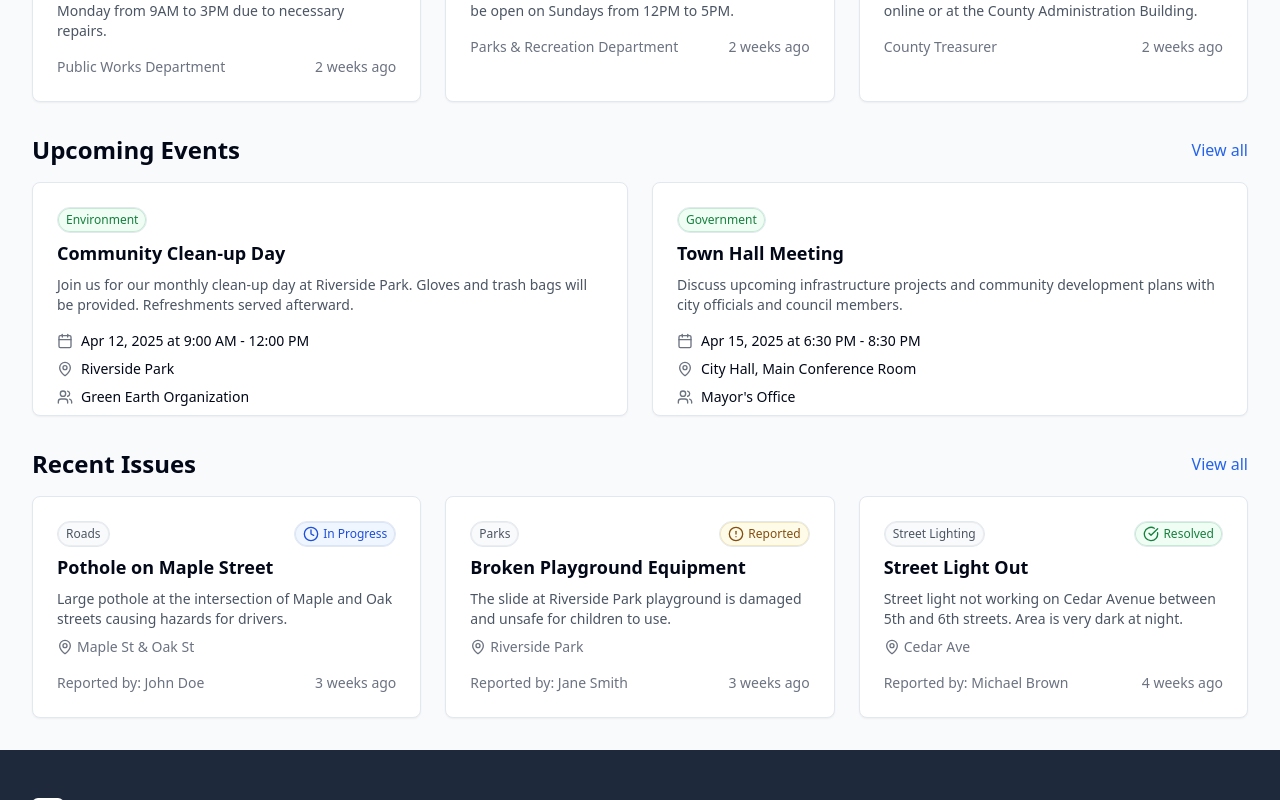
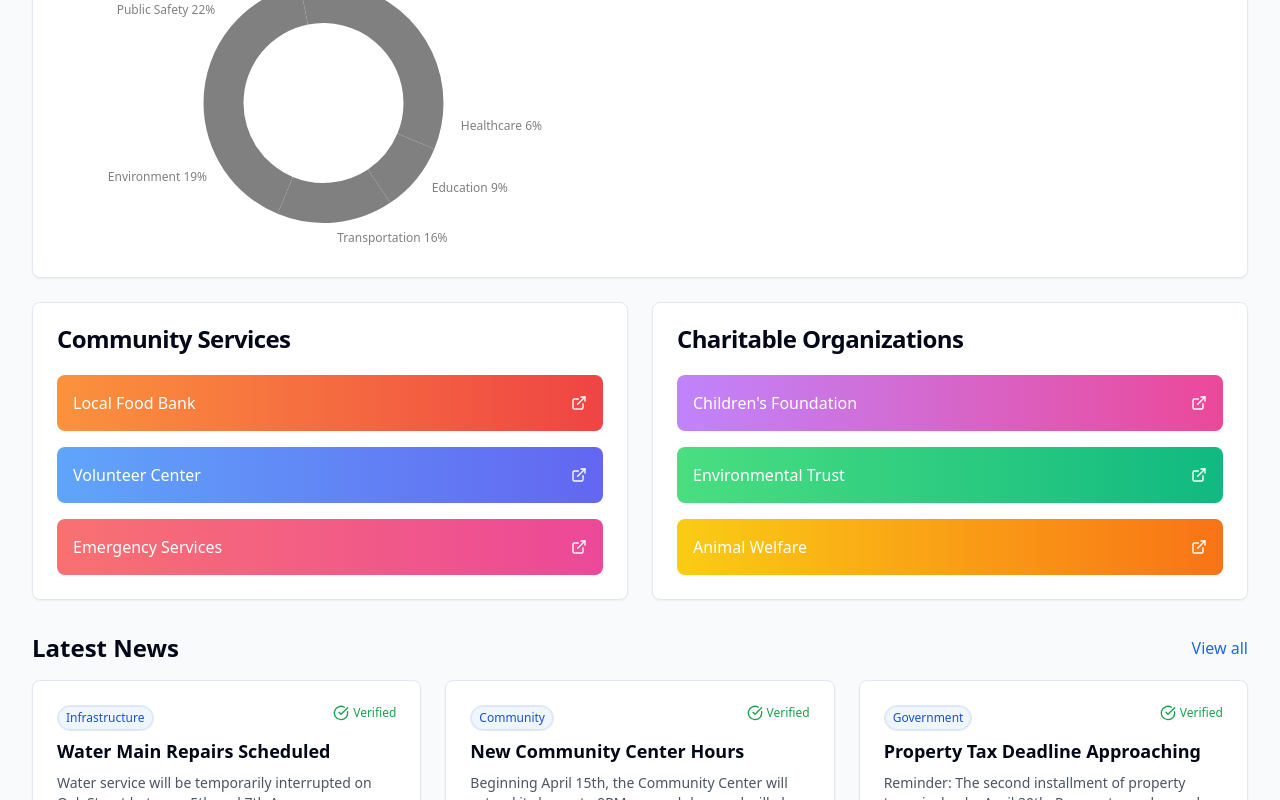
Before and after one commit to Rb141/smart-interactive-verse, a React (Vite) app: page / in a window 1280 px wide. Shown: the part 1554-2354 px from the top of the page. Built offline with nearby package versions, Linux system fonts and the light colour scheme.

Commit message:
Enhance dashboard graphs and add links
Improve the visual appearance of the trends and distribution graphs in the dashboard. Add links to community services and charitable organizations.

```diff
--- a/src/components/DashboardStats.tsx
+++ b/src/components/DashboardStats.tsx
@@ -1,8 +1,8 @@
-
 import { Line, Pie, PieChart, ResponsiveContainer, XAxis, YAxis, Tooltip, CartesianGrid, Legend } from 'recharts';
 import { Card, CardContent, CardHeader, CardTitle } from '@/components/ui/card';
 import { ChartContainer } from '@/components/ui/chart';
 import { motion } from 'framer-motion';
+import { ExternalLink } from 'lucide-react';
 
 const data = [
   { month: 'Jan', issues: 85, resolved: 65, pending: 20 },
@@ -30,9 +30,21 @@ const categoryData = [
 
 const COLORS = ['#2563eb', '#10b981', '#f97316', '#eab308', '#ec4899', '#8b5cf6'];
 
+const communityLinks = [
+  { name: "Local Food Bank", url: "https://foodbank.org", color: "from-orange-400 to-red-500" },
+  { name: "Volunteer Center", url: "https://volunteer.org", color: "from-blue-400 to-indigo-500" },
+  { name: "Emergency Services", url: "https://emergency.org", color: "from-red-400 to-pink-500" },
+];
+
+const charityLinks = [
+  { name: "Children's Foundation", url: "https://children.org", color: "from-purple-400 to-pink-500" },
+  { name: "Environmental Trust", url: "https://envtrust.org", color: "from-green-400 to-emerald-500" },
+  { name: "Animal Welfare", url: "https://animalwelfare.org", color: "from-yellow-400 to-orange-500" },
+];
+
 const DashboardStats = () => {
   return (
-    <div className="grid grid-cols-1 md:grid-cols-2 gap-6 mb-6">
+    <div className="grid grid-cols-1 gap-6 mb-6">
       <motion.div
         initial={{ opacity: 0, y: 20 }}
         animate={{ opacity: 1, y: 0 }}
@@ -65,24 +77,40 @@ const DashboardStats = () => {
               </div>
             </div>
             <ChartContainer className="h-[300px]" config={{
-              issues: { color: '#2563eb' },
+              issues: { color: '#6366f1' },
               resolved: { color: '#10b981' },
               pending: { color: '#f97316' }
             }}>
               <ResponsiveContainer width="100%" height="100%">
                 <Line data={data}>
-                  <CartesianGrid strokeDasharray="3 3" />
-                  <XAxis dataKey="month" />
-                  <YAxis />
-                  <Tooltip />
-                  <Legend />
+                  <CartesianGrid strokeDasharray="3 3" opacity={0.5} />
+                  <XAxis
+                    dataKey="month"
+                    stroke="#64748b"
+                    tickLine={false}
+                    axisLine={{ strokeWidth: 1, stroke: '#e2e8f0' }}
+                  />
+                  <YAxis
+                    stroke="#64748b"
+                    tickLine={false}
+                    axisLine={{ strokeWidth: 1, stroke: '#e2e8f0' }}
+                  />
+                  <Tooltip
+                    contentStyle={{
+                      backgroundColor: '#ffffff',
+                      border: '1px solid #e2e8f0',
+                      borderRadius: '8px',
+                      boxShadow: '0 4px 6px -1px rgba(0, 0, 0, 0.1)'
+                    }}
+                  />
+                  <Legend iconType="circle" />
                   <Line
                     type="monotone"
                     dataKey="issues"
                     name="Total Issues"
                     stroke="var(--color-issues)"
-                    strokeWidth={2}
-                    dot={{ r: 4 }}
+                    strokeWidth={3}
+                    dot={{ r: 4, strokeWidth: 2 }}
                     activeDot={{ r: 8 }}
                   />
                   <Line
@@ -90,8 +118,8 @@ const DashboardStats = () => {
                     dataKey="resolved"
                     name="Resolved"
                     stroke="var(--color-resolved)"
-                    strokeWidth={2}
-                    dot={{ r: 4 }}
+                    strokeWidth={3}
+                    dot={{ r: 4, strokeWidth: 2 }}
                     activeDot={{ r: 8 }}
                   />
                   <Line
@@ -99,8 +127,8 @@ const DashboardStats = () => {
                     dataKey="pending"
                     name="Pending"
                     stroke="var(--color-pending)"
-                    strokeWidth={2}
-                    dot={{ r: 4 }}
+                    strokeWidth={3}
+                    dot={{ r: 4, strokeWidth: 2 }}
                     activeDot={{ r: 8 }}
                   />
                 </Line>
@@ -145,8 +173,8 @@ const DashboardStats = () => {
                     nameKey="name"
                     cx="50%"
                     cy="50%"
-                    innerRadius={60}
-                    outerRadius={100}
+                    innerRadius={80}
+                    outerRadius={120}
                     label={({ name, percentage }) => `${name} ${percentage}`}
                     labelLine={false}
                     animationBegin={0}
@@ -160,12 +188,72 @@ const DashboardStats = () => {
                       />
                     ))}
                   </Pie>
+                  <Tooltip
+                    contentStyle={{
+                      backgroundColor: '#ffffff',
+                      border: '1px solid #e2e8f0',
+                      borderRadius: '8px',
+                      boxShadow: '0 4px 6px -1px rgba(0, 0, 0, 0.1)'
+                    }}
+                  />
                 </PieChart>
               </ResponsiveContainer>
             </ChartContainer>
           </CardContent>
         </Card>
       </motion.div>
+
+      <motion.div
+        initial={{ opacity: 0, y: 20 }}
+        animate={{ opacity: 1, y: 0 }}
+        transition={{ duration: 0.5, delay: 0.4 }}
+      >
+        <div className="grid grid-cols-1 md:grid-cols-2 gap-6">
+          <Card className="hover:shadow-lg transition-shadow duration-300">
+            <CardHeader>
+              <CardTitle>Community Services</CardTitle>
+            </CardHeader>
+            <CardContent>
+              <div className="grid gap-4">
+                {communityLinks.map((link, index) => (
+                  <a
+                    key={link.name}
+                    href={link.url}
+                    target="_blank"
+                    rel="noopener noreferrer"
+                    className={`flex items-center justify-between p-4 rounded-lg bg-gradient-to-r ${link.color} text-white hover:shadow-lg transition-all duration-300 hover:scale-[1.02]`}
+                  >
+                    <span className="font-medium">{link.name}</span>
+                    <ExternalLink className="h-4 w-4" />
+                  </a>
+                ))}
+              </div>
+            </CardContent>
+          </Card>
+
+          <Card className="hover:shadow-lg transition-shadow duration-300">
+            <CardHeader>
+              <CardTitle>Charitable Organizations</CardTitle>
+            </CardHeader>
+            <CardContent>
+              <div className="grid gap-4">
+                {charityLinks.map((link, index) => (
+                  <a
+                    key={link.name}
+                    href={link.url}
+                    target="_blank"
+                    rel="noopener noreferrer"
+                    className={`flex items-center justify-between p-4 rounded-lg bg-gradient-to-r ${link.color} text-white hover:shadow-lg transition-all duration-300 hover:scale-[1.02]`}
+                  >
+                    <span className="font-medium">{link.name}</span>
+                    <ExternalLink className="h-4 w-4" />
+                  </a>
+                ))}
+              </div>
+            </CardContent>
+          </Card>
+        </div>
+      </motion.div>
     </div>
   );
 };
```
